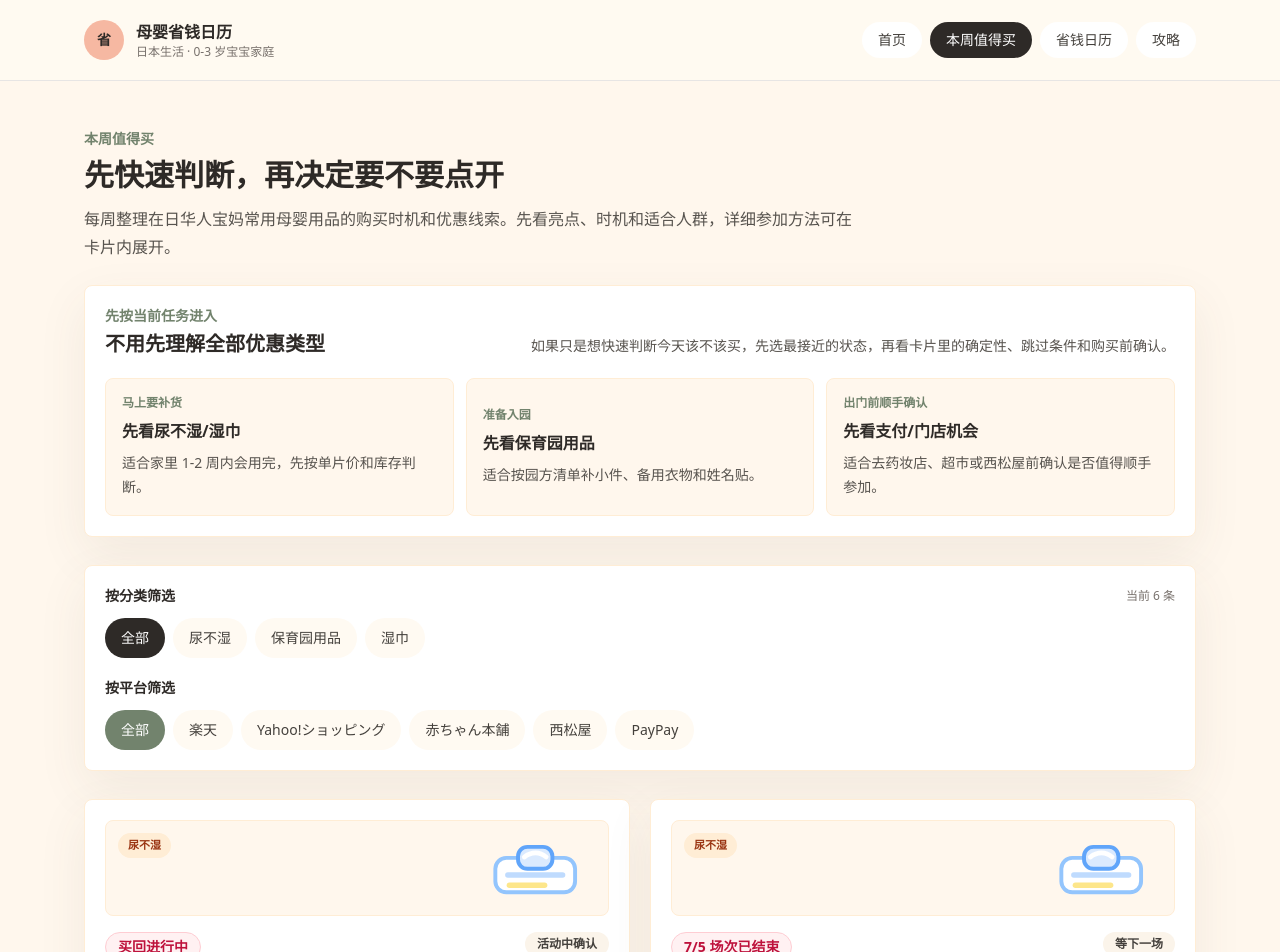
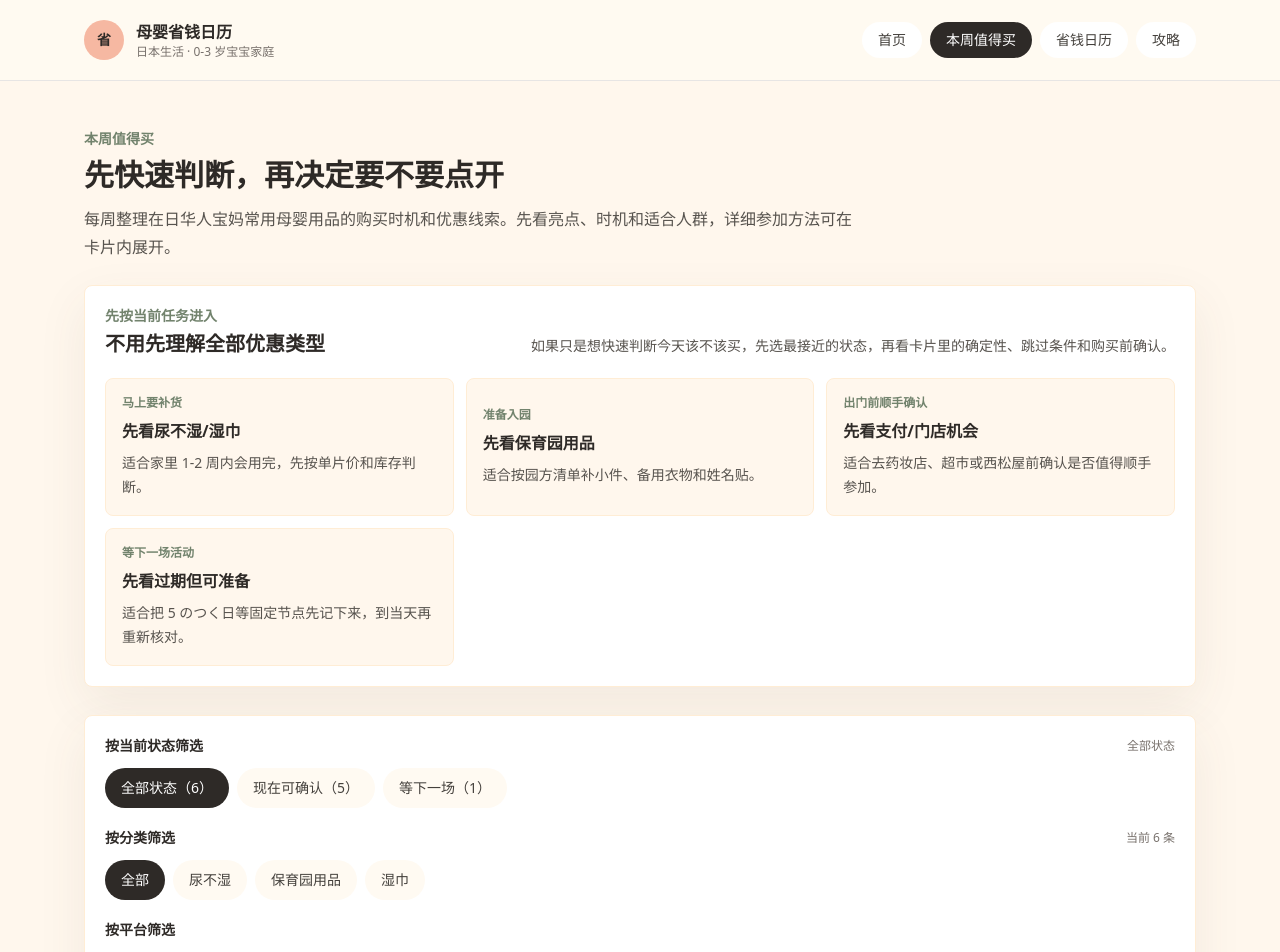
Before and after one commit to fengchuanli/mama-save-jp, a Next.js app: page /deals in a window 1280 px wide. Shown: the top 952 px of the page. Built offline with nearby package versions, Linux system fonts and the light colour scheme.

Commit message:
优化值得买状态筛选

```diff
--- a/pages/deals.tsx
+++ b/pages/deals.tsx
@@ -17,31 +17,53 @@ type DealsProps = {
   deals: Deal[];
 };
 
+type DealStatusFilter = "全部" | Deal["availabilityStatus"];
+
+const statusFilterLabels: Record<DealStatusFilter, string> = {
+  全部: "全部状态",
+  active: "现在可确认",
+  expired: "等下一场",
+  unavailable: "暂不可买",
+  unknown: "待确认"
+};
+
 export default function Deals({ deals }: DealsProps) {
   const dealsUrl = getAbsoluteUrl("/deals");
   const [selectedCategory, setSelectedCategory] = useState("全部");
   const [selectedPlatform, setSelectedPlatform] = useState("全部");
+  const [selectedStatus, setSelectedStatus] = useState<DealStatusFilter>("全部");
   const taskEntryRoutes = [
     {
       label: "马上要补货",
       title: "先看尿不湿/湿巾",
       description: "适合家里 1-2 周内会用完，先按单片价和库存判断。",
       category: "尿不湿",
-      platform: "全部"
+      platform: "全部",
+      status: "active" as DealStatusFilter
     },
     {
       label: "准备入园",
       title: "先看保育园用品",
       description: "适合按园方清单补小件、备用衣物和姓名贴。",
       category: "保育园用品",
-      platform: "全部"
+      platform: "全部",
+      status: "active" as DealStatusFilter
     },
     {
       label: "出门前顺手确认",
       title: "先看支付/门店机会",
       description: "适合去药妆店、超市或西松屋前确认是否值得顺手参加。",
       category: "全部",
-      platform: "PayPay"
+      platform: "PayPay",
+      status: "active" as DealStatusFilter
+    },
+    {
+      label: "等下一场活动",
+      title: "先看过期但可准备",
+      description: "适合把 5 のつく日等固定节点先记下来，到当天再重新核对。",
+      category: "全部",
+      platform: "全部",
+      status: "expired" as DealStatusFilter
     }
   ];
 
@@ -53,6 +75,28 @@ export default function Deals({ deals }: DealsProps) {
     () => ["全部", ...Array.from(new Set(deals.map((deal) => deal.platform)))],
     [deals]
   );
+  const statusFilters = useMemo<DealStatusFilter[]>(() => {
+    const statuses = Array.from(new Set(deals.map((deal) => deal.availabilityStatus)));
+
+    return ["全部", ...statuses];
+  }, [deals]);
+  const statusCounts = useMemo(() => {
+    return deals.reduce<Record<DealStatusFilter, number>>(
+      (counts, deal) => {
+        counts["全部"] += 1;
+        counts[deal.availabilityStatus] += 1;
+
+        return counts;
+      },
+      {
+        全部: 0,
+        active: 0,
+        expired: 0,
+        unavailable: 0,
+        unknown: 0
+      }
+    );
+  }, [deals]);
   const filteredDeals = useMemo(
     () =>
       deals.filter((deal) => {
@@ -60,19 +104,23 @@ export default function Deals({ deals }: DealsProps) {
           selectedCategory === "全部" || deal.category === selectedCategory;
         const platformMatched =
           selectedPlatform === "全部" || deal.platform === selectedPlatform;
+        const statusMatched =
+          selectedStatus === "全部" || deal.availabilityStatus === selectedStatus;
 
-        return categoryMatched && platformMatched;
+        return categoryMatched && platformMatched && statusMatched;
       }),
-    [deals, selectedCategory, selectedPlatform]
+    [deals, selectedCategory, selectedPlatform, selectedStatus]
   );
 
   const resetFilters = () => {
     setSelectedCategory("全部");
     setSelectedPlatform("全部");
+    setSelectedStatus("全部");
   };
-  const applyTaskEntry = (category: string, platform: string) => {
+  const applyTaskEntry = (category: string, platform: string, status: DealStatusFilter) => {
     setSelectedCategory(category);
     setSelectedPlatform(platform);
+    setSelectedStatus(status);
   };
   const collectionJsonLd = createCollectionPageJsonLd({
     name: "日本母婴本周值得买",
@@ -147,7 +195,7 @@ export default function Deals({ deals }: DealsProps) {
               <button
                 key={route.label}
                 type="button"
-                onClick={() => applyTaskEntry(route.category, route.platform)}
+                onClick={() => applyTaskEntry(route.category, route.platform, route.status)}
                 className="w-[78vw] min-w-[17rem] shrink-0 snap-start rounded-lg border border-orange-100 bg-orange-50 p-4 text-left transition hover:bg-linen md:w-auto md:min-w-0"
               >
                 <p className="text-xs font-semibold text-tea">{route.label}</p>
@@ -161,10 +209,40 @@ export default function Deals({ deals }: DealsProps) {
         <div className="mb-7 space-y-4 rounded-lg border border-orange-100 bg-white p-4 shadow-soft sm:space-y-5 sm:p-5">
           <div>
             <div className="mb-3 flex items-center justify-between gap-3">
+              <p className="text-sm font-semibold text-ink">按当前状态筛选</p>
+              <p className="whitespace-nowrap text-xs text-stone-500">
+                {statusFilterLabels[selectedStatus]}
+              </p>
+            </div>
+            <div className="-mx-4 flex gap-2 overflow-x-auto px-4 pb-1 sm:mx-0 sm:flex-wrap sm:overflow-visible sm:px-0 sm:pb-0">
+              {statusFilters.map((status) => {
+                const active = selectedStatus === status;
+
+                return (
+                  <button
+                    key={status}
+                    type="button"
+                    aria-pressed={active}
+                    onClick={() => setSelectedStatus(status)}
+                    className={`min-h-10 shrink-0 whitespace-nowrap rounded-full px-4 py-2 text-sm transition ${
+                      active
+                        ? "bg-ink text-white"
+                        : "bg-cream text-stone-700 hover:bg-linen"
+                    }`}
+                  >
+                    {statusFilterLabels[status]}（{statusCounts[status]}）
+                  </button>
+                );
+              })}
+            </div>
+          </div>
+
+          <div>
+            <div className="mb-3 flex items-center justify-between gap-3">
               <p className="text-sm font-semibold text-ink">按分类筛选</p>
               <div className="flex items-center gap-3">
                 <p className="whitespace-nowrap text-xs text-stone-500">当前 {filteredDeals.length} 条</p>
-                {selectedCategory !== "全部" || selectedPlatform !== "全部" ? (
+                {selectedCategory !== "全部" || selectedPlatform !== "全部" || selectedStatus !== "全部" ? (
                   <button
                     type="button"
                     onClick={resetFilters}
```
Also changed, not shown: 1 other file (tests, documents, lock files or other folders).
